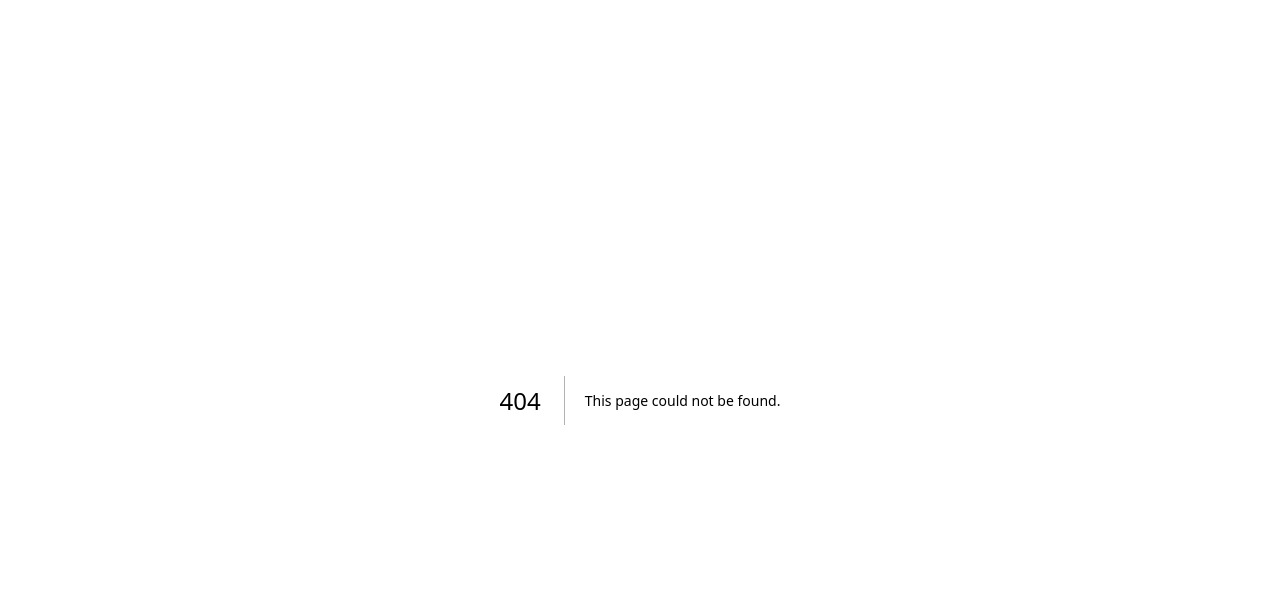
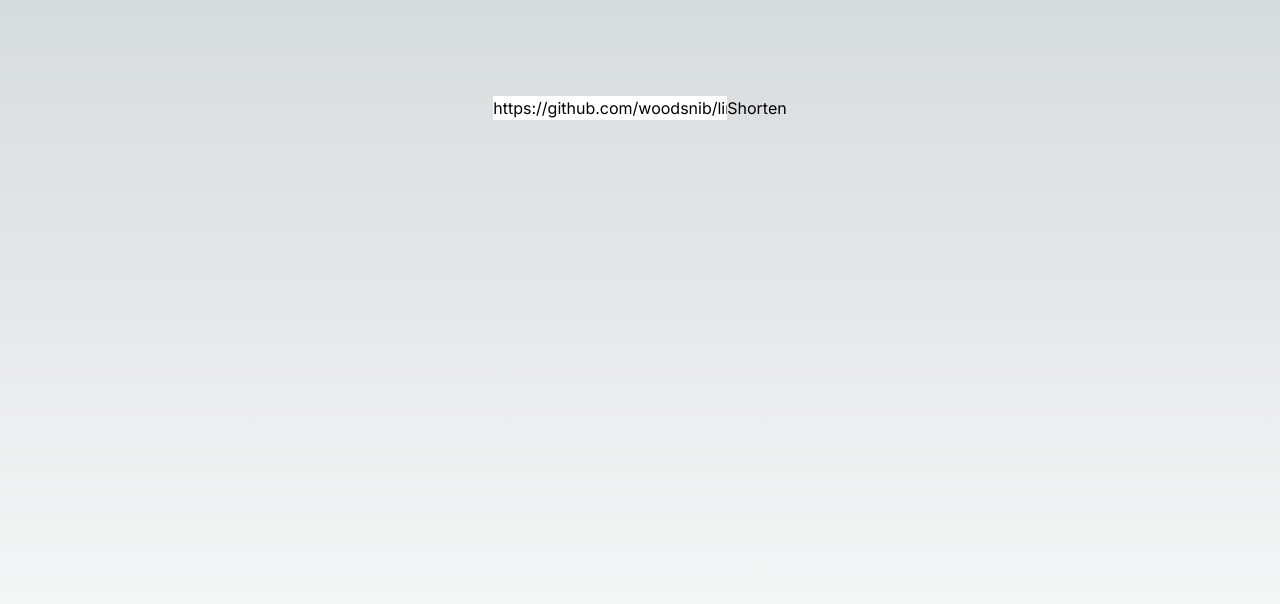
Before and after one commit to woodsnib/link-shortener, a Next.js app: page /links in a window 1280 px wide. Before the commit this address had no page. Shown: the top 604 px of the page. Built offline with nearby package versions, Linux system fonts and the light colour scheme.

Commit message:
added url validation to links form

```diff
--- /dev/null
+++ b/src/app/api/links/route.js
@@ -0,0 +1,20 @@
+import { NextResponse } from "next/server";
+import isValidURL from "@/app/lib/isValidURL";
+
+export async function POST(request) {
+
+    const contentType = await request.headers.get("content-type")
+    if (contentType !== "application/json") {
+        return NextResponse.json({"error": "Invalid request"},
+        {status: 415})
+    }
+    const data = await request.json()
+    const url = data && data.url ? data.url : null
+    const validURL = await isValidURL(url, ["link-shortener", process.env.NEXT_PUBLIC_VERCEL_URL])
+    if (!validURL) {
+        return NextResponse.json({"message": `${url} is not valid.`},
+        {status: 400})
+    }
+    return NextResponse.json(data, {status: 201})
+
+}
--- /dev/null
+++ b/src/app/lib/isValidURL.js
@@ -0,0 +1,12 @@
+export default async function isValidURL(url, disallowedDomains) {
+    // Construct a regular expression pattern to match disallowed domains
+    const disallowedPattern = `^https?:\\/\\/(?:${disallowedDomains.join('|')})\\b`;
+    let disallowedRegex = new RegExp(disallowedPattern, 'i');
+
+    // Regular expression pattern to match a URL (excluding localhost)
+    const urlPattern = /^(https?:\/\/)?((?!localhost)[\w.-]+)\.([a-z]{2,})(:\d{1,5})?(\/.*)?$/i;
+    let urlRegex = new RegExp(urlPattern);
+
+    // Test the URL against both URL pattern and disallowed domain pattern
+    return urlRegex.test(url) && !disallowedRegex.test(url);
+  }
--- /dev/null
+++ b/src/app/links/createForm.js
@@ -0,0 +1,37 @@
+'use client'
+
+import { useState } from "react"
+
+export default function LinksCreateForm () {
+    const [results, setResults] = useState(null)
+
+    const handleForm = async (event) => {
+        event.preventDefault()
+
+        const formData = new FormData(event.target)
+        const data = Object.fromEntries(formData)
+        const JSONData = JSON.stringify(data)
+        const endpoint = "/api/links/"
+        const options = {
+            method: "POST",
+            headers: {
+                "Content-Type": "application/json"
+            },
+            body: JSONData
+        }
+        const response = await fetch(endpoint, options)
+
+        const result = await response.json()
+        console.log(result)
+        setResults(result)
+    }
+
+    return <>
+        <form onSubmit={handleForm}>
+            <input type="text" defaultValue="https://github.com/woodsnib/link-shortener"
+            name="url" placeholder="URL to shorten" />
+            <button type="submit">Shorten</button>
+        </form>
+        {results && JSON.stringify(results)}
+    </>
+}
--- /dev/null
+++ b/src/app/links/page.js
@@ -0,0 +1,9 @@
+import LinksCreateForm from "./createForm"
+
+export default function LinksPage() {
+  return (
+    <main className="flex min-h-screen flex-col items-center justify-between p-24">
+      <LinksCreateForm />
+    </main>
+  )
+}
```
